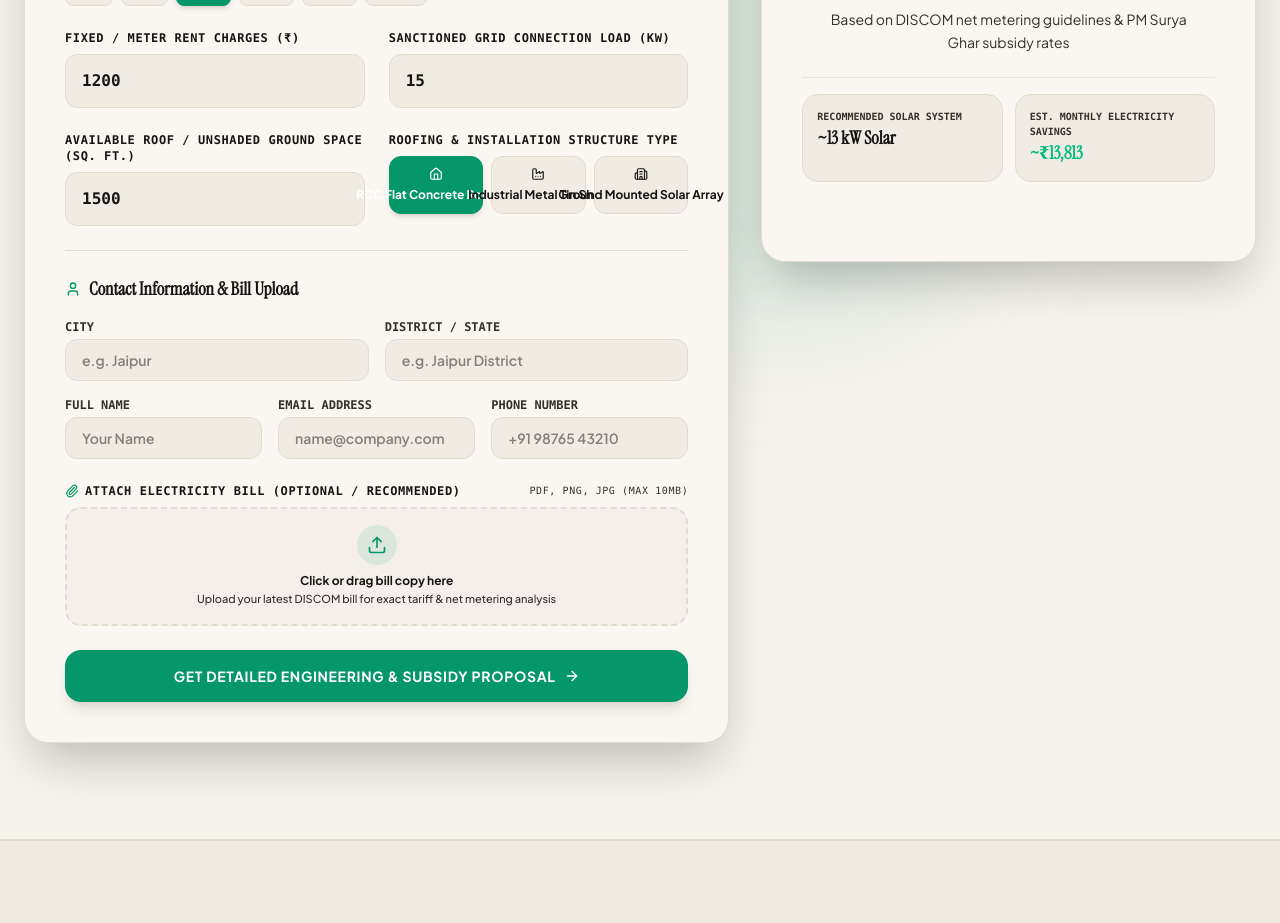
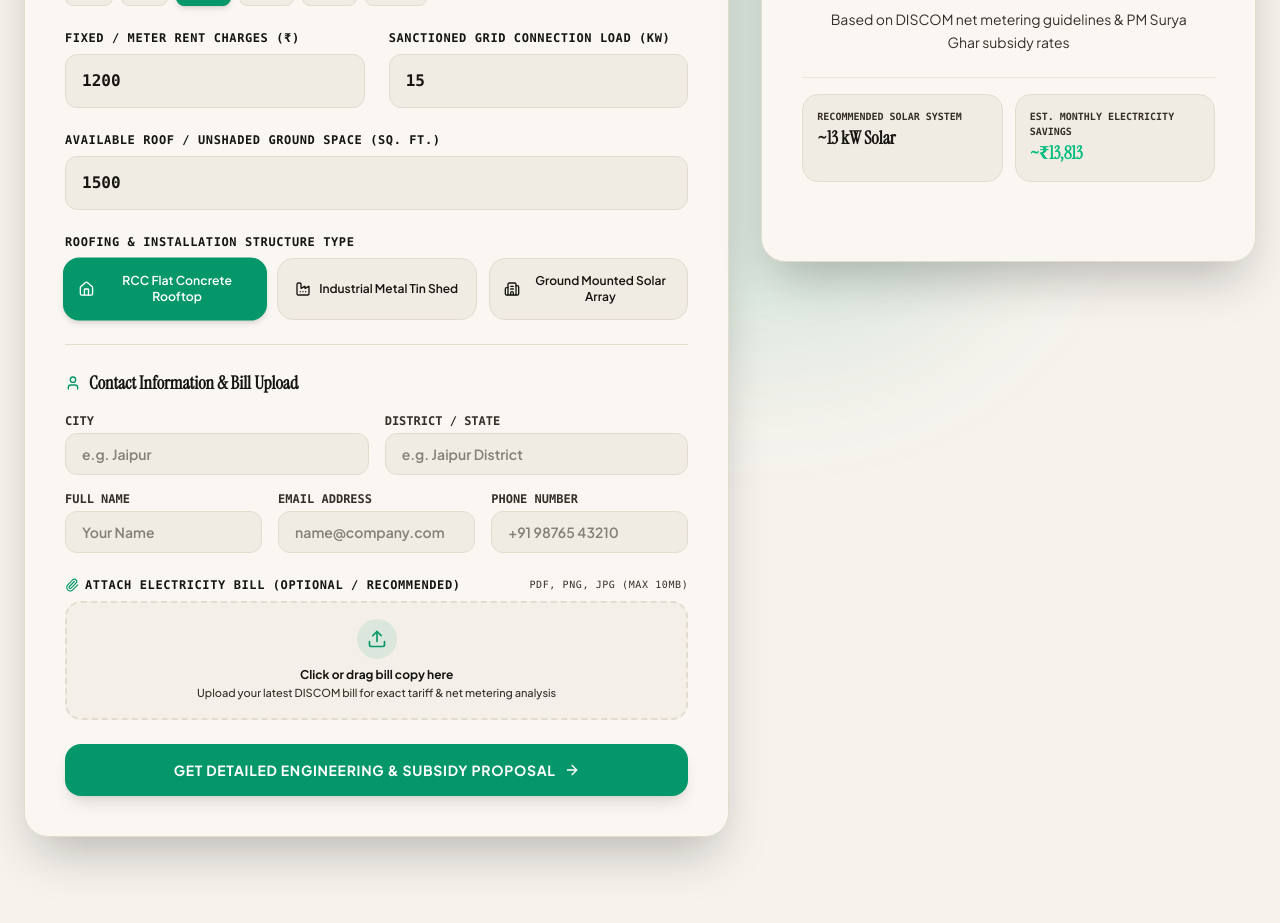
Before and after one commit to anshulbhrdwaj/PaaSolar, a Next.js app: page /en/projects/pm-kusum in a window 1280 px wide. Shown: the part 1680-2603 px from the top of the page. Built offline with nearby package versions, Linux system fonts and the light colour scheme.

Commit message:
refactor: update roof type input layout to full-width stack with improved button styling

```diff
--- a/src/components/sections/SolarCalculator.tsx
+++ b/src/components/sections/SolarCalculator.tsx
@@ -301,8 +301,6 @@ export function SolarCalculator() {
                 </div>
               </div>
 
-              {/* 2-Column Sub Inputs: Roof Space & Roof Type */}
-              <div className="grid grid-cols-1 sm:grid-cols-2 gap-6">
               {/* Field 4: Roof Space */}
               <div>
                 <label className="block text-xs font-mono font-bold uppercase text-text-primary tracking-wider mb-2">
@@ -320,32 +318,31 @@ export function SolarCalculator() {
                 />
               </div>
 
-                {/* Field 5: Roof Type */}
+              {/* Field 5: Installation Roof Type */}
               <div>
                 <label className="block text-xs font-mono font-bold uppercase text-text-primary tracking-wider mb-2">
                   {t('roofTypeLabel')}
                 </label>
-                  <div className="grid grid-cols-3 gap-2">
+                <div className="grid grid-cols-1 sm:grid-cols-3 gap-3">
                     {[
-                      { id: 'rooftop', label: t('rooftopRcc'), icon: <Home className="w-3.5 h-3.5" /> },
-                      { id: 'tin-shed', label: t('tinShed'), icon: <Factory className="w-3.5 h-3.5" /> },
-                      { id: 'ground', label: t('groundPlant'), icon: <Building2 className="w-3.5 h-3.5" /> },
+                      { id: 'rooftop', label: t('rooftopRcc'), icon: <Home className="w-4 h-4 shrink-0" /> },
+                      { id: 'tin-shed', label: t('tinShed'), icon: <Factory className="w-4 h-4 shrink-0" /> },
+                      { id: 'ground', label: t('groundPlant'), icon: <Building2 className="w-4 h-4 shrink-0" /> },
                     ].map((item) => (
                       <button
                         type="button"
                         key={item.id}
                         onClick={() => setRoofType(item.id as any)}
-                        className={`p-2.5 rounded-xl border flex flex-col items-center gap-1.5 text-xs font-bold transition-all ${
+                        className={`p-3.5 rounded-2xl border flex items-center justify-center gap-2 text-xs font-bold transition-all text-center leading-snug min-h-[52px] ${
                           roofType === item.id
-                            ? 'bg-accent-solar text-white border-accent-solar shadow-md'
-                            : 'bg-bg-secondary border-line text-text-primary hover:border-accent-solar/40'
+                            ? 'bg-accent-solar text-white border-accent-solar shadow-md scale-[1.02]'
+                            : 'bg-bg-secondary border-line text-text-primary hover:border-accent-solar/40 hover:bg-bg-secondary/80'
                         }`}
                       >
                         {item.icon}
-                        <span className="truncate">{item.label}</span>
+                        <span className="text-[11px] sm:text-xs font-semibold">{item.label}</span>
                       </button>
                     ))}
-                  </div>
                   </div>
                 </div>
 
```
Lines whose indentation alone changed are shown as unchanged.
